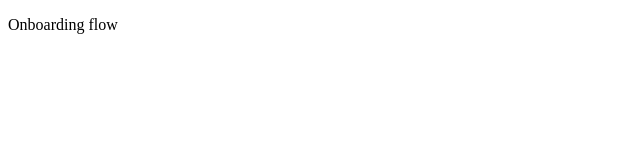
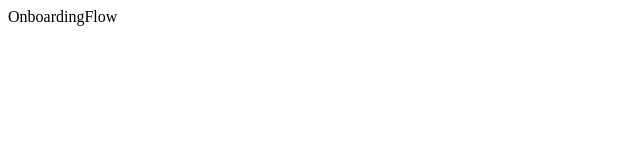
Before and after one commit to w-gluza/onboarding-flow, a React (Create React App) app: page / in a window 1280 px wide. Shown: the top 160 px of the page, without its empty margins (0-640 px from the left). Built offline with nearby package versions, Linux system fonts and the light colour scheme.

Commit message:
basic form skeleton

```diff
--- a/src/App.js
+++ b/src/App.js
@@ -1,7 +1,8 @@
 import "./App.css";
+import OnboardingFlow from "./onboarding-flow";
 
 function App() {
-  return <p>Onboarding flow</p>;
+  return <OnboardingFlow />;
 }
 
 export default App;
--- /dev/null
+++ b/src/onboarding-flow/containers/OnboardingFlow.jsx
@@ -0,0 +1,7 @@
+import React from "react";
+
+const OnboardingFlow = () => {
+  return <div>OnboardingFlow</div>;
+};
+
+export default OnboardingFlow;
--- /dev/null
+++ b/src/onboarding-flow/index.js
@@ -0,0 +1,3 @@
+import OnboardingFlow from "./containers/OnboardingFlow";
+
+export default OnboardingFlow;
```
Also changed, not shown: src/onboarding-flow/components/business-nature/BusinessNature.jsx (added, +7 -0 lines), src/onboarding-flow/components/company-details/CompanyDetails.jsx (added, +7 -0 lines), src/onboarding-flow/components/customer-approval/CustomerApproval.jsx (added, +7 -0 lines), src/onboarding-flow/components/estimated-business-volume/EstimatedBusinessVolume.jsx (added, +7 -0 lines), src/onboarding-flow/components/ultimate-benficiar-owner/UltimateBeneficialOwner.jsx (added, +7 -0 lines), src/onboarding-flow/components/welcome-screen/WelcomeScreen.jsx (added, +7 -0 lines).
